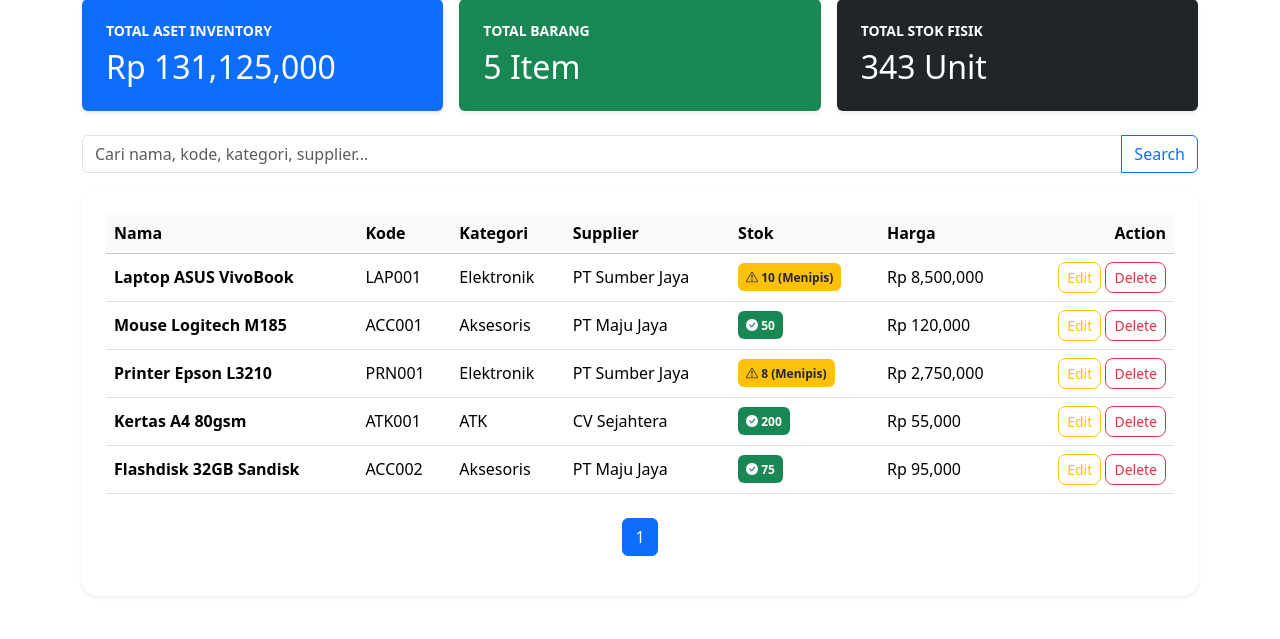
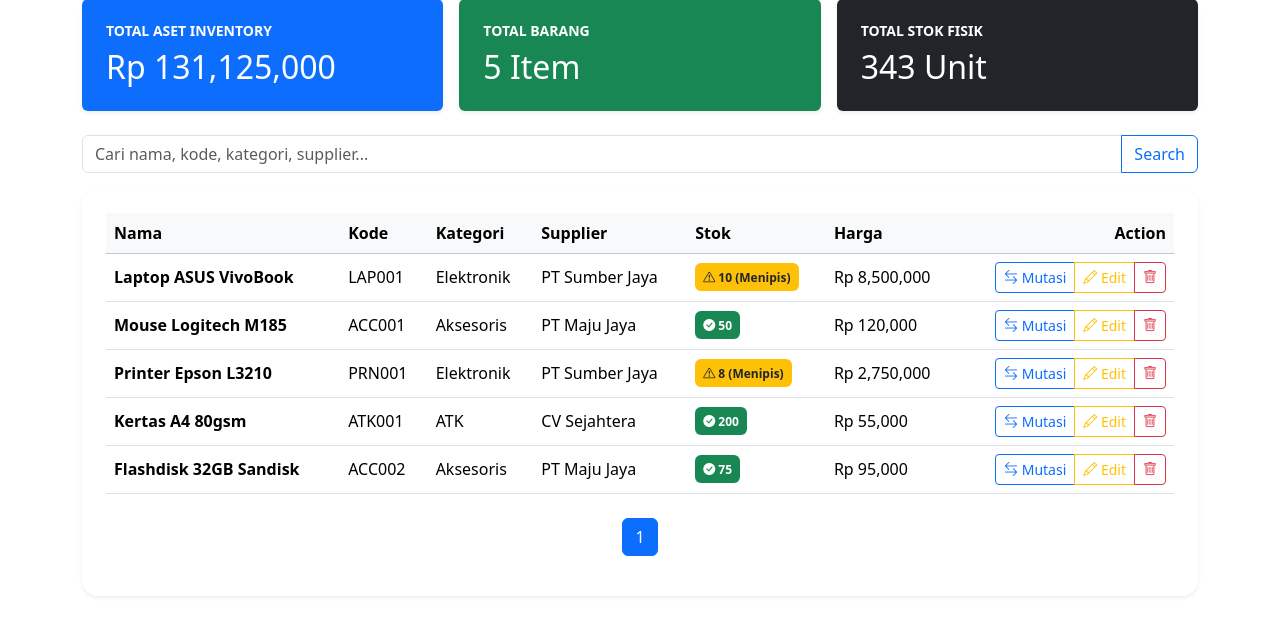
Before and after one commit to zatra19/inventory-system-django, a Django app: page / in a window 1280 px wide. Shown: the part 161-800 px from the top of the page. Run offline with Django 5.2, Linux system fonts and the light colour scheme; data comes from the database, SQL or seed files in the repository.

Commit message:
menambahkan fungsi mutasi IN dan OUT

```diff
--- a/inventory/forms.py
+++ b/inventory/forms.py
@@ -1,5 +1,5 @@
 from django import forms
-from .models import Item, Category, Supplier
+from .models import Item, Category, Supplier, Transaction
 
 class ItemForm(forms.ModelForm):
     category = forms.ModelChoiceField(
@@ -22,3 +22,19 @@ class ItemForm(forms.ModelForm):
             'stock': forms.NumberInput(attrs={'class': 'form-control', 'placeholder': 'Enter stock'}),
             'price': forms.NumberInput(attrs={'class': 'form-control', 'placeholder': 'Enter price'}),
         }
+
+class TransactionForm(forms.ModelForm):
+    class Meta:
+        model = Transaction
+        # Kita hanya butuh input tipe dan jumlah dari user
+        fields = ['transaction_type', 'quantity']
+        widgets = {
+            'transaction_type': forms.Select(attrs={
+                'class': 'form-select',
+            }),
+            'quantity': forms.NumberInput(attrs={
+                'class': 'form-control',
+                'placeholder': 'Masukkan jumlah...',
+                'min': '1' # Mencegah input angka negatif atau nol
+            }),
+        }
--- a/inventory/models.py
+++ b/inventory/models.py
@@ -28,3 +28,12 @@ class Item(models.Model):
 
     def __str__(self):
         return f"{self.name} ({self.code})"
+
+class Transaction(models.Model):
+    item = models.ForeignKey(Item, on_delete=models.CASCADE)
+    quantity = models.IntegerField()
+    transaction_type = models.CharField(max_length=10, choices=[('IN', 'Stock In'), ('OUT', 'Stock Out')])
+    timestamp = models.DateTimeField(auto_now_add=True)
+
+    def __str__(self):
+        return f"{self.transaction_type} - {self.item.name} ({self.quantity})"
--- a/inventory/templates/base.html
+++ b/inventory/templates/base.html
@@ -18,5 +18,7 @@
     {% endblock %}
 </div>
 
+<script src="https://cdn.jsdelivr.net/npm/bootstrap@5.3.2/dist/js/bootstrap.bundle.min.js"></script>
+
 </body>
 </html>
--- a/inventory/templates/inventory/item_list.html
+++ b/inventory/templates/inventory/item_list.html
@@ -98,26 +98,55 @@
                             </span>
                         {% else %}
                             <span class="badge bg-success p-2">
-                                <i class="bi bi-check-circle-fill"></i> {{ item.stock }}</span>
+                                <i class="bi bi-check-circle-fill"></i> {{ item.stock }}
+                            </span>
                         {% endif %}
                     </td>
-                    <td>Rp {{ item.price | floatformat:0 | intcomma }}</td>
+                    <td>Rp {{ item.price|floatformat:0|intcomma }}</td>
+
                     <td class="text-end">
-                        <a href="{% url 'item_update' item.pk %}"
-                           class="btn btn-sm btn-outline-warning rounded-3">
-                            Edit
-                        </a>
-                        <a href="{% url 'item_delete' item.pk %}"
-                           class="btn btn-sm btn-outline-danger rounded-3">
-                            Delete
-                        </a>
+                        <div class="btn-group" role="group">
+                            <button type="button" class="btn btn-sm btn-outline-primary"
+                                    data-bs-toggle="modal" data-bs-target="#modalTransaksi{{ item.id }}">
+                                <i class="bi bi-arrow-left-right"></i> Mutasi
+                            </button>
+
+                            <a href="{% url 'item_update' item.pk %}" class="btn btn-sm btn-outline-warning">
+                                <i class="bi bi-pencil"></i> Edit
+                            </a>
+
+                            <a href="{% url 'item_delete' item.pk %}" class="btn btn-sm btn-outline-danger">
+                                <i class="bi bi-trash"></i>
+                            </a>
+                        </div>
                     </td>
                 </tr>
+
+                <div class="modal fade" id="modalTransaksi{{ item.id }}" tabindex="-1" aria-hidden="true">
+                    <div class="modal-dialog">
+                        <div class="modal-content">
+                            <form action="{% url 'add_transaction' item.id %}" method="post">
+                                {% csrf_token %}
+                                <div class="modal-header">
+                                    <h5 class="modal-title">Mutasi Stok: {{ item.name }}</h5>
+                                    <button type="button" class="btn-close" data-bs-dismiss="modal" aria-label="Close"></button>
+                                </div>
+                                <div class="modal-body text-start">
+                                    <p class="mb-3">Stok saat ini: <span class="badge bg-secondary">{{ item.stock }}</span></p>
+                                    {{ transaction_form.as_p }}
+                                </div>
+                                <div class="modal-footer">
+                                    <button type="button" class="btn btn-secondary" data-bs-dismiss="modal">Batal</button>
+                                    <button type="submit" class="btn btn-primary">Simpan Transaksi</button>
+                                </div>
+                            </form>
+                        </div>
+                    </div>
+                </div>
+
                 {% empty %}
                 <tr>
-                    <td colspan="7" class="text-center text-muted">
-                        Belum ada data
-                    </td>
+                    <td colspan="7" class="text-center text-muted py-4">Belum ada data barang.</td>
                 </tr>
                 {% endfor %}
             </tbody>
--- a/inventory/urls.py
+++ b/inventory/urls.py
@@ -6,4 +6,5 @@ urlpatterns = [
     path('add/', views.item_create, name='item_create'),
     path('edit/<int:pk>/', views.item_update, name='item_update'),
     path('delete/<int:pk>/', views.item_delete, name='item_delete'),
+    path('transaction/add/<int:item_id>/', views.add_transaction, name='add_transaction'),
 ]
--- a/inventory/views.py
+++ b/inventory/views.py
@@ -1,6 +1,6 @@
 from django.shortcuts import render, redirect, get_object_or_404
-from .models import Item
-from .forms import ItemForm
+from .models import Item, Transaction
+from .forms import ItemForm, TransactionForm
 from django.db.models import Q
 from django.db.models import Sum, F
 from django.core.paginator import Paginator
@@ -35,6 +35,7 @@ def item_list(request):
         'total_items': total_items,
         'total_stock': stats['total_stock'] or 0,
         'total_value': stats['total_value'] or 0,
+        'transaction_form': TransactionForm(),  # Form untuk transaksi
     })
 
 # --- CREATE ---
@@ -74,3 +75,30 @@ def item_delete(request, pk):
         messages.warning(request, f"Barang '{nama_barang}' telah dihapus dari sistem.")
         return redirect('item_list')
     return render(request, 'inventory/item_confirm_delete.html', {'item': item})
+
+# --- TRANSACTION ---
+def add_transaction(request, item_id):
+    item = get_object_or_404(Item, id=item_id)
+
+    if request.method == 'POST':
+        form = TransactionForm(request.POST)
+        if form.is_valid():
+            transaction = form.save(commit=False)
+            transaction.item = item
+
+            # Ganti 'transaction.type' menjadi 'transaction.transaction_type'
+            if transaction.transaction_type == 'IN':
+                item.stock += transaction.quantity
+            elif transaction.transaction_type == 'OUT':
+                if item.stock >= transaction.quantity:
+                    item.stock -= transaction.quantity
+                else:
+                    messages.error(request, f"Stok tidak cukup untuk {item.name}!")
+                    return redirect('item_list')
+
+            item.save()
+            transaction.save()
+            messages.success(request, f"Stok {item.name} berhasil diperbarui!")
+            return redirect('item_list')
+
+    return redirect('item_list')
```
Also changed, not shown: inventory/migrations/0002_transaction.py (added).
